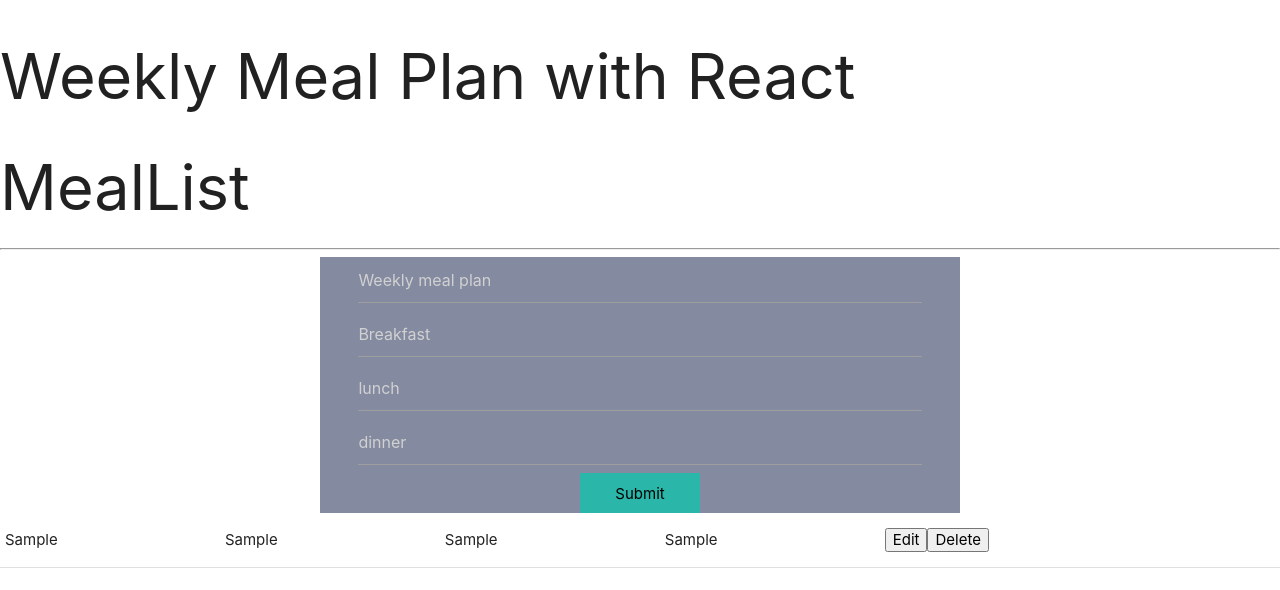
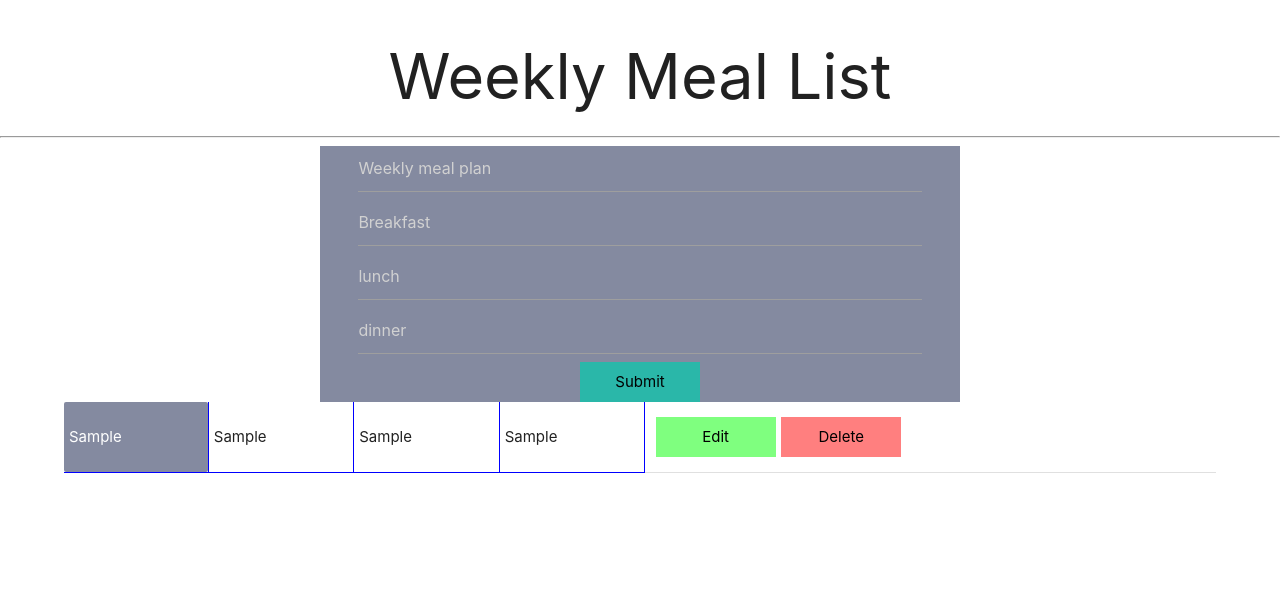
Before and after one commit to Melkam22/WeeklyMealPlanWzReact, a React (Create React App) app: page / in a window 1280 px wide. Both pictures are taken after typing "Sample", "Sample", "Sample", "Sample" into the empty fields and a click on the button "Submit". Shown: the top 590 px of the page. Built offline with nearby package versions, Linux system fonts and the light colour scheme; the HTML template or start-up script is replaced by a standard one.

Commit message:
table style added

```diff
--- a/src/App.css
+++ b/src/App.css
@@ -1,3 +1,20 @@
+/* list style */
+#edit{
+    width: 120px;
+    min-height: 40px;
+    background: rgba(0,255,0, .5);
+    border: none;
+    margin-left: 1%;
+}
+#delete{
+    width: 120px;
+    height: 40px;
+    background: rgba(255,0,0, .5);
+    border: none;
+    margin-left: 1%;
+}
+
+ /* form style*/
  form{
      display: flex;
      flex-direction: column;
@@ -13,9 +30,28 @@
 
  #btn{
      width: 120px;
-     height: 40px;
+     min-height: 40px;
      display: flex;
      align-items: center;
      justify-content: center;
      border: none;
  }
+ #table{
+     width: 90%;
+     margin-left: 5%;
+ }
+ #td1{
+     border-bottom: 1px solid blue;
+     border-right: 1px solid blue;
+     background: rgba(11,23,66,.5);
+     color: white;
+     margin-left: 1%;
+ }
+ #td{
+    border-bottom: 1px solid blue;
+    border-right: 1px solid blue;
+    margin-left: 1%;
+}
+h1{
+    text-align: center;
+}
--- a/src/App.js
+++ b/src/App.js
@@ -8,7 +8,6 @@ class App extends Component {
   render(){
   return (
     <div className="App">
-     <h1>Weekly Meal Plan with React</h1>
       <MealList />
     </div>
   );
--- a/src/resource/mealList.js
+++ b/src/resource/mealList.js
@@ -45,7 +45,7 @@ class MealList extends Component {
   render(){
   return (
       <div>
-           <h1>MealList</h1>
+           <h1>Weekly Meal List</h1>
            <hr />
         <MealForm addEditDelete={this.addEditDelete}
             meal={this.state.meal}
@@ -55,17 +55,17 @@ class MealList extends Component {
 
 
         {/* map & to table added */}
-        <table>
+        <table id="table">
             <tbody>
                 {this.state.meal.map((myItems, a)=>{
                     return(
                     <tr key={a}>
-                        <td>{myItems.weeklyMeal}</td>
-                         <td>{myItems.breakfast}</td>
-                        <td>{myItems.lunch}</td>
-                        <td>{myItems.dinner}</td>
-                        <td><button onClick={()=>this.editItem(a)}>Edit</button>
-                        <button onClick={()=>this.deleteItem(a)}>Delete</button>
+                        <td id="td1">{myItems.weeklyMeal}</td>
+                         <td id="td">{myItems.breakfast}</td>
+                        <td id="td">{myItems.lunch}</td>
+                        <td id="td">{myItems.dinner}</td>
+                        <td><button id="edit" onClick={()=>this.editItem(a)}>Edit</button>
+                        <button id="delete" onClick={()=>this.deleteItem(a)}>Delete</button>
                         </td>
                     </tr>
                     )
```
